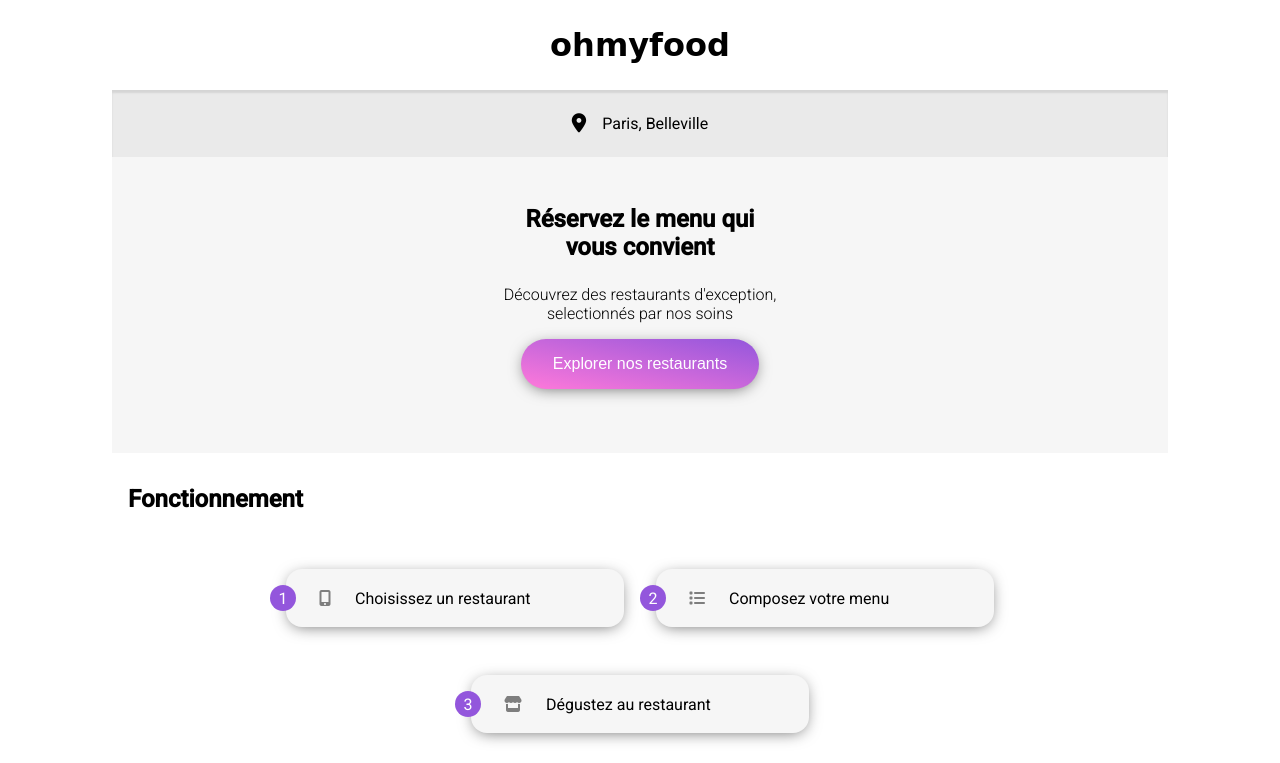
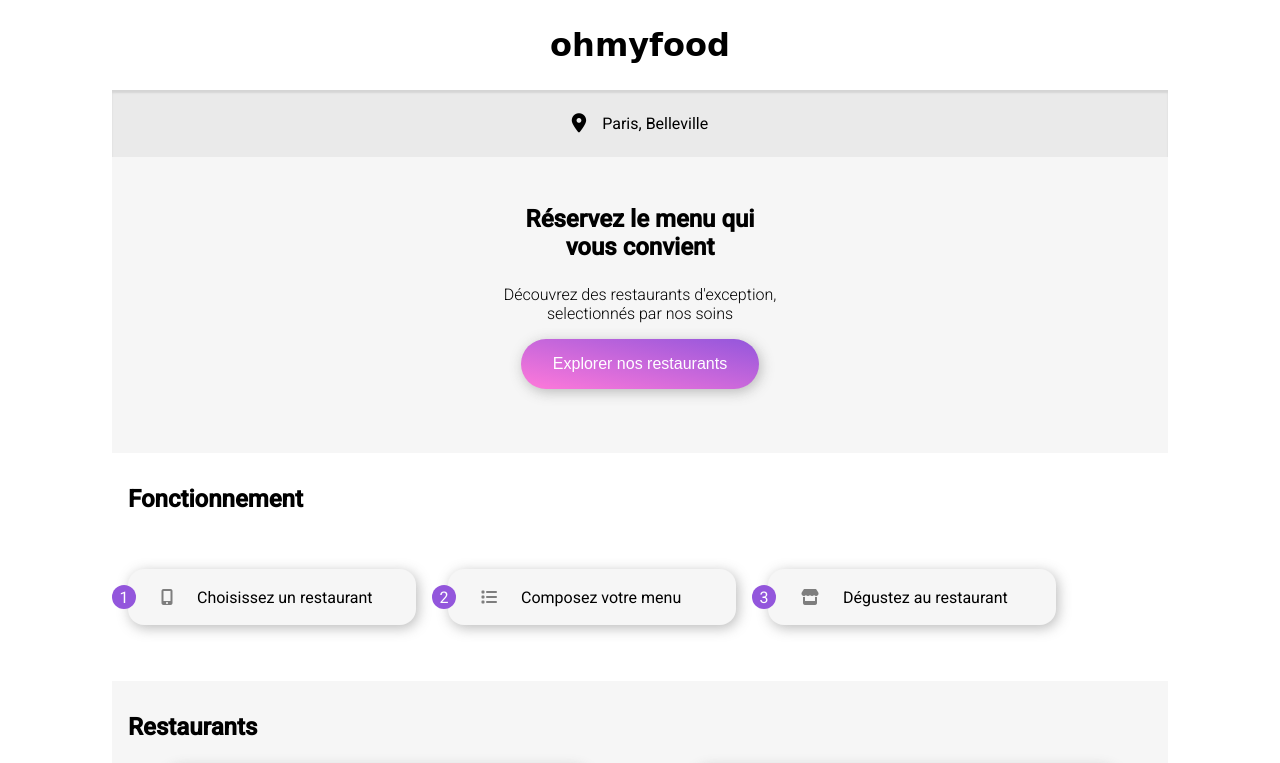
Before and after one commit to Julie-2022/Ohmyfood, a website: page index.html in a window 1280 px wide. Shown: the top 763 px of the page. Drawn offline with Linux system fonts and the light colour scheme; grey boxes are pictures that could not be loaded; a web font is replaced by a local one.

Commit message:
Git init repository

```diff
--- a/index.html
+++ b/index.html
@@ -58,7 +58,7 @@
       </section>
       <section class="blockfonction">
         <h2>Fonctionnement</h2>
-        <div class="fonctioning flexwrap flexcenter">
+        <div class="fonctioning flexwrap">
           <div>
             <div class="icon bordericon flexcenter">1</div>
             <div class="buttonf flexstart">
@@ -114,7 +114,7 @@
               </div>
             </div>
           </a>
-          <a href="./sass/pages/restau-3.html" class="card new">
+          <a href="./sass/pages/restau-3.html" class="card">
             <div class="card__img card__img-3"></div>
             <div class="card__details flexstart flexbetween">
               <div>
@@ -126,7 +126,7 @@
               </div>
             </div>
           </a>
-          <a href="./sass/pages/restau-4.html" class="card new">
+          <a href="./sass/pages/restau-4.html" class="card">
             <div class="card__img card__img-4"></div>
             <div class="card__details flexstart flexbetween">
               <div>
--- a/package.json
+++ b/package.json
@@ -4,7 +4,7 @@
   "description": "Projet 3 Openclassrooms",
   "main": "index.js",
   "scripts": {
-    "sass": "sass --watch style.scss style.css"
+    "sass": "sass --watch style.scss to style.css"
   },
   "repository": {
     "type": "git",
--- a/sass/base.scss
+++ b/sass/base.scss
@@ -2,7 +2,7 @@
 @import url('https://fonts.googleapis.com/css2?family=Roboto:wght@300;400;500&display=swap');
 
 *,
-::before
+::before,
 ::after {
     box-sizing: border-box;
 }
--- /dev/null
+++ b/sass/components/buttons.scss
@@ -0,0 +1,23 @@
+@use "../utils/variables";
+
+// Explorer
+@mixin button {
+    color: white;
+    padding: 0 2rem;
+    margin-bottom: 4rem;
+    border: none;
+    border-radius: 2rem;
+}
+// Fonctioning
+@mixin buttonf {
+    align-items: center;
+    gap: 1.5 * variables.$fonctioning-dim;
+    width: 18 * variables.$fonctioning-dim;
+    height: 3.5 * variables.$fonctioning-dim;
+    padding: 0 2 * variables.$fonctioning-dim;
+    margin: 1.5 * variables.$fonctioning-dim 1 * variables.$fonctioning-dim;
+    border: 1px solid transparent;
+    border-radius: 1 * variables.$fonctioning-dim;
+    background-color: #F6F6F6;
+}
+// Pages-Restaurants
--- a/sass/layout/explorer.scss
+++ b/sass/layout/explorer.scss
@@ -1,5 +1,6 @@
 /* Zone Explorer */
 @use "../utils/mixins";
+@use "../components/buttons";
 
 .explorer {
     text-align: center;
@@ -14,17 +15,13 @@
   //  margin-bottom: 2rem;
 }
 & button {
-    color: white;
-    padding: 0 2rem;
-    margin-bottom: 4rem;
-    border: none;
-    border-radius: 2rem;
+    @include buttons.button;
    // box-shadow: 3px 3px 12px 2px rgba(0,0,0,0.31);
     @include mixins.gradient;
-    @include mixins.box-shad1;
+    @include mixins.shad;
 }
 & button:hover {
-    @include mixins.hover-effect2;
+    @include mixins.hover-explorer;
     //cursor: pointer;
     //font-weight: bold;
     //transform: scale(1.02);
--- a/sass/components/fonctioning.scss
+++ b/sass/layout/fonctioning.scss
@@ -1,6 +1,7 @@
 @use "../utils/variables";
 @use "../utils/colors";
 @use "../utils/mixins";
+@use "../components/buttons";
 
 .blockfonction {
     padding-bottom: 2rem;
@@ -12,23 +13,12 @@
 .fonctioning {
 
     & .buttonf {
-        align-items: center;
-        gap: 1.5 * variables.$fonctioning-dim;
-        width: 17 * variables.$fonctioning-dim;
-        height: 3.5 * variables.$fonctioning-dim;
-        // padding: 1.5rem 2rem;
-        padding: 0  2 * variables.$fonctioning-dim;
-        //box-shadow: 6px 5px 15px #D8D8D8;
-        margin: 1.5 * variables.$fonctioning-dim 1 * variables.$fonctioning-dim;
-        border: 1px solid transparent;
-        //border-radius: 1rem;
-        border-radius: 1 * variables.$fonctioning-dim;
-        background-color: #F6F6F6;
-        @include mixins.box-shad1;
+        @include buttons.buttonf;
+        @include mixins.shad;
 
         &:hover {
-        @include mixins.hover-effect1;
-        @include mixins.box-shad2;
+        @include mixins.hover-light;
+        @include mixins.shad-light;
        }
 
     }
--- a/sass/layout/footer.scss
+++ b/sass/layout/footer.scss
@@ -1,6 +1,4 @@
 @use "../utils/colors";
-@use "../base";
-
 
 footer {
 background-color: colors.$dark;
--- a/sass/layout/restaurants.scss
+++ b/sass/layout/restaurants.scss
@@ -14,16 +14,13 @@
     }
 }
 
+
+
 .blockrestau {
     width: 100%;
-    //  width: 97%;
-    //  height: auto;
-    //  padding: 5px 25px 25px 25px;
     border-radius: 1rem;
     display: grid;
     grid-template-columns: repeat(2, 50%);
-    //  grid-column-gap: 2rem;
-    // grid-gap: 2rem;
     row-gap: 3rem;
     @media (max-width: variables.$breakpoint) {
         grid-template-columns: repeat(1, 1fr);
@@ -36,14 +33,11 @@
 .card {
     width: 80%;
     height: 18rem;
-    //width: 20.84rem;
-    //width: 333px;
-    // height: 15rem;
-    //height: 250px;
     background-color: #FFFFFF;
-    box-shadow: 2px 2px 15px #D8D8D8;
     margin: auto;
     border-radius: 1rem;
+    @include mixins.shad;
+    @include mixins.hover-card;
     @media (max-width:variables.$breakpoint) {
         min-width: 20rem;
         max-width: 25rem;
@@ -52,9 +46,6 @@
         max-width: 30rem;
         width: 75%;
     }
-   // & :hover {
-  //      @include hover-base.hover-effect;
-  //  }
     &__img {
         width: 100%;
         height:75%;
@@ -62,58 +53,55 @@
         border-radius: 1rem 1rem 0 0;
         background-size: cover;
     }
+
     @for $i from 1 through 4 {
-        &__img-#{$i} {
-            background-image: url(../../assets/card-#{$i}.jpg);
+       &__img-#{$i} {
+           background-image: url(../../assets/card-#{$i}.jpg);
+        background-position: bottom;
         }
     }
     // = &__img-1 {background-image: url(../../assets/card-1.jpg);}
     //   &__img-2 {background-image: url(../../assets/card-2.jpg);}
     //   &__img-3 {background-image: url(../../assets/card-3.jpg);}
     //   &__img-4 {background-image: url(../../assets/card-4.jpg);}
+
+
+
+//  @if $i == 3 {
+//  &__img-#{$i} {
+//      background-position: bottom 38% right;
+//   }
+//  }}
+
     &__details {
         width: 90%;
         height: 25%;
-        padding-left: 1rem;
         font-size: large;
         font-weight: 300;
+        position: relative;
+        padding-left: 1rem;
 
         .fa-thin {
-                position: relative;
-                font-family: "Font Awesome 6 Free";
-                font-size: 1.7rem;
-
-
+        position:relative;
+        font-family: "Font Awesome 6 Free";
+        font-size: 2rem;
         .fa:before {
             content:"/f004";
+          //  @include mixins.heart;
         }
-
        &::after {
          //  &:first child {
            @include mixins.heart ($opacity: 0, $font-weight: 900, $color: transparent);
            @include mixins.gradient;
-         //  opacity: 0;
-           //color: transparent;
-          // font-weight: 900;
        }
        // &:last-child {
         &:hover::after {
             opacity: 1;
            // transform: translateY(-50%) scale(1.1);
            }
-
-
-           }
-
-
-
-
-           }
-         }
-
-
-
-
+       }
+    }
+}
 
 .new {
     position: relative;
--- a/sass/restau.scss
+++ b/sass/pages-restau.scss
@@ -3,27 +3,28 @@
 
 img {
     width: 100%;
-    height: 15rem;
-    border-radius: 0 0 -15px -15px;
+    height: 15rem;// 60vh
     object-fit: cover;
-    object-position: center;
+    object-position: center; // center bottom
     overflow: hidden;
 
 }
 
-//.header-radius {
-//    position:absolute;
-//    border: 1px solid #888;
-//    height: 40px;
-//    border-radius: 50%;
-//}
+.restau-head {
+    padding: 0 2rem;
+    h2 {
+    font-family: "Shrikhand", "cursive";
+
+}
+}
 
 .fa-thin {
     position: relative;
     font-family: "Font Awesome 6 Free";
-    font-size: 1.7rem;
+    font-size: 2rem;
     .fa:before {
         content: "/f004";
+      //  @include mixins.heart;
     }
     &::after {
         @include mixins.heart ($opacity: 0, $font-weight: 900, $color: transparent);
@@ -32,8 +33,6 @@ img {
     &:hover::after {
         opacity: 1;
     }
-
-
 }
 
 .menu {
@@ -51,7 +50,7 @@ img {
         //border-radius: 1rem;
         border-radius: 1 * variables.$fonctioning-dim;
         background-color: #F6F6F6;
-        @include mixins.box-shad1;
+        @include mixins.shad;
     }
 
 }
--- /dev/null
+++ b/sass/style.scss
@@ -0,0 +1,15 @@
+@import "../sass/utils/variables";
+@import "../sass/utils/mixins";
+@import "../sass/utils/colors";
+
+@import "../sass/base";
+@import "../sass/components/buttons";
+
+@import "../sass/layout/header";
+@import "../sass/layout/location";
+@import "../sass/layout/explorer";
+@import "../sass/layout/fonctioning";
+@import "../sass/layout/restaurants";
+@import "../sass/layout/footer";
+
+@import "../sass/pages-restau";
--- a/sass/utils/mixins.scss
+++ b/sass/utils/mixins.scss
@@ -1,22 +1,30 @@
-@mixin box-shad1 {
+@mixin shad {
     // box-shadow: 6px 5px 15px #D8D8D8;
-    box-shadow: 0px 3px 16px -4px rgba(0, 0, 0, 0.61);
+    box-shadow: 2px 3px 13px 0px rgba(179, 179, 179, 0.9);
 }
 
-@mixin box-shad2 {
-    box-shadow: 3px 4px 34px -4px rgba(255, 121, 218, 0.41);
+@mixin shad-light {
+    box-shadow: 2px 2px 15px #D8D8D8;
+    //box-shadow: 3px 4px 34px -4px rgba(255, 121, 218, 0.41);
 }
 
-@mixin hover-effect1 {
+@mixin hover-light {
 //background: border-box;
 background-color: #F5EDFF;
 }
 
-@mixin hover-effect2 {
+@mixin hover-explorer {
     cursor: pointer;
     transform: scale(1, 1.05);
     transition: 300ms;
 }
+
+@mixin hover-card {
+cursor: pointer;
+transform: scale(1, 1.05);
+transition: 300ms;
+}
+
 @mixin gradient($opacity: 0.9) {
     background-image: linear-gradient(to right top,
      #FF79DA, #9356DC);
@@ -28,15 +36,13 @@ background-color: #F5EDFF;
         font-variant: normal;
         text-rendering: auto;
         -webkit-font-smoothing: antialiased;
-        font-family: "Font Awesome 5 Free";
+        font-family: "Font Awesome 6 Free";
         font-weight: $font-weight;
         content: "\f004";
         font-size: 2rem;
+        right: 0;
         position: absolute;
         color: $color;
-        right: -1px;
-        bottom: -3px;
-  //   background-image: linear-gradient(to right bottom, #FF79DA, #9356DC);
         background-clip: text;
         -webkit-background-clip: text;
         opacity: $opacity;
--- a/style.scss
+++ /dev/null
@@ -1,15 +0,0 @@
-@import "./sass/base";
-
-@import "./sass/layout/header";
-@import "./sass/layout/location";
-@import "./sass/layout/explorer";
-@import "./sass/layout/restaurants";
-@import "./sass/layout/footer";
-
-@import "./sass/components/fonctioning";
-
-@import "./sass/utils/colors";
-@import "./sass/utils/variables";
-@import "./sass/utils/mixins";
-
-@import "./sass/restau";
```
Also changed, not shown: sass/pages/restau-1.html (+4 -4 lines), style.css, 4 other files.
